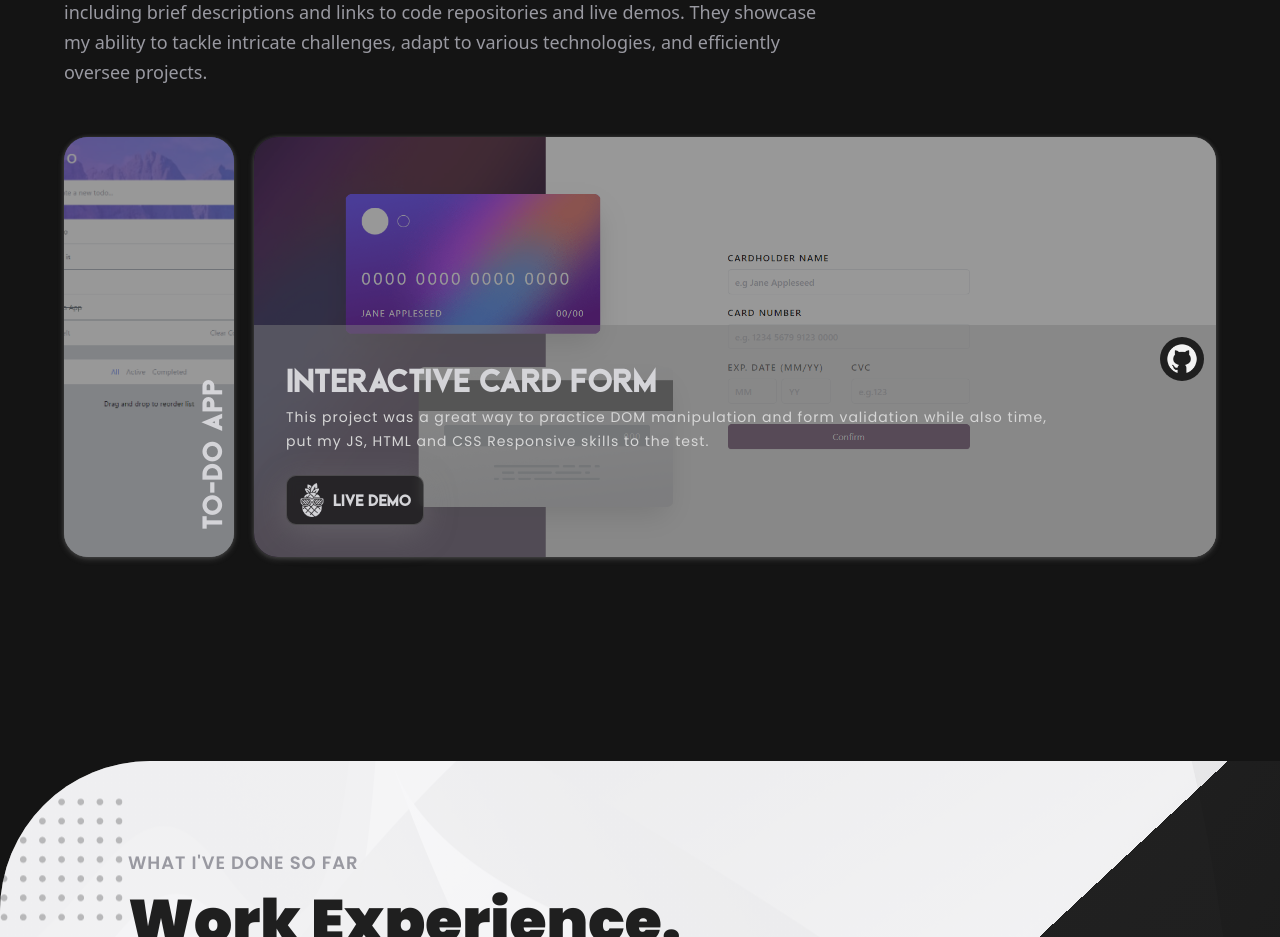
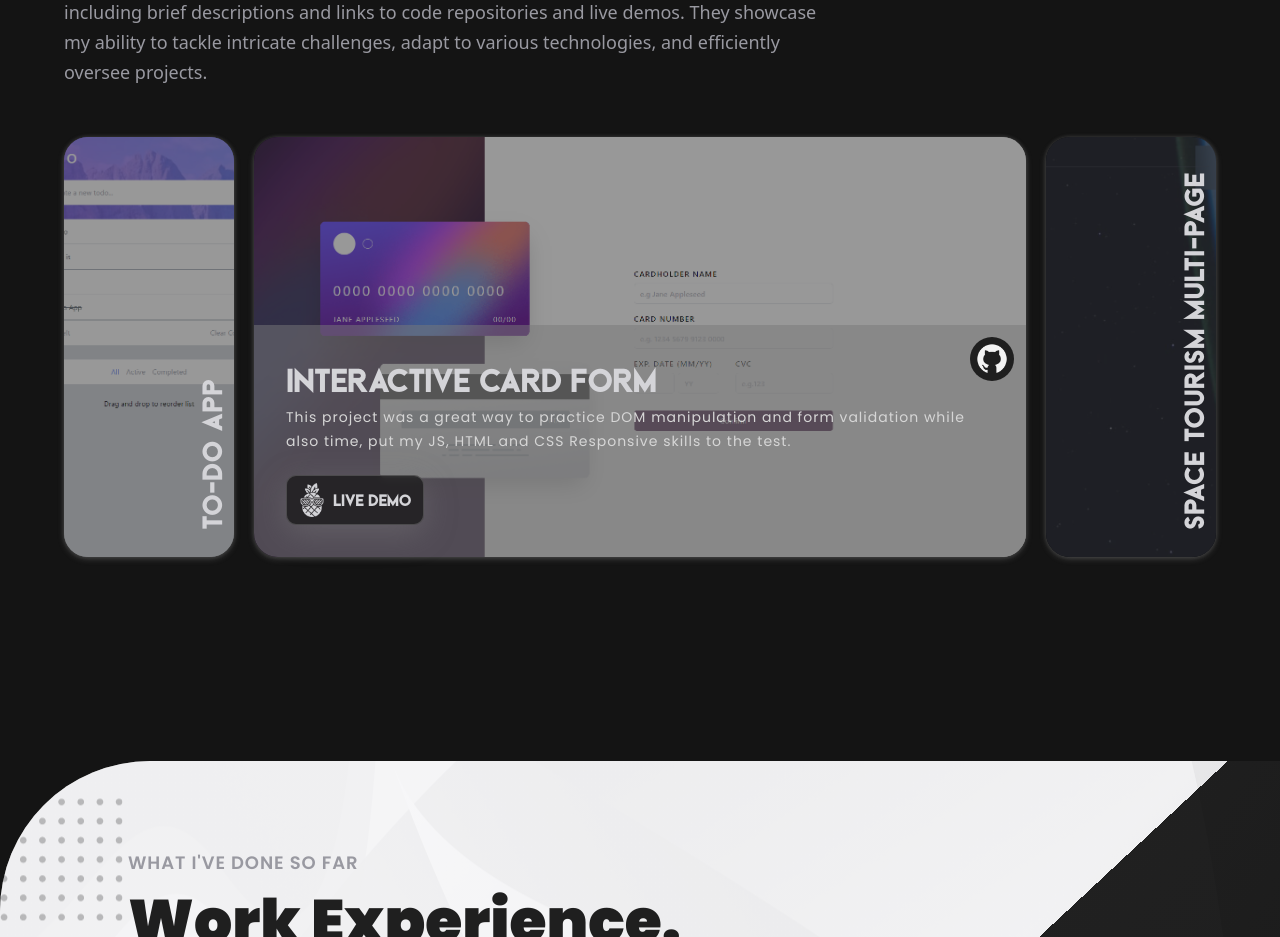
Before and after one commit to sebascs04/Miportafolio, a React (Vite) app: page / in a window 1280 px wide. Shown: the part 2600-3537 px from the top of the page. Built offline with nearby package versions, Linux system fonts and the light colour scheme.

Commit message:
SpaceApp Update

```diff
--- a/src/assets/index.js
+++ b/src/assets/index.js
@@ -47,7 +47,7 @@ import WeGo from './company/WeGo.png';
 
 import TodoApp from './projects/TodoApp.png';
 import CardApp from './projects/CardApp.png'
-
+import SpaceApp from './projects/SpaceApp.png'
 
 export {
   bwmap,
@@ -87,5 +87,6 @@ export {
   ReactN,
   TodoApp,
   CardApp,
+  SpaceApp,
   WeGo,
 };
--- a/src/constants/index.js
+++ b/src/constants/index.js
@@ -15,6 +15,7 @@ import {
   figma,
   CardApp,
   TodoApp,
+  SpaceApp,
   WeGo,
   AngularJS,
   ReactN,
@@ -133,6 +134,14 @@ const projects = [
     image: CardApp,
     repo: 'https://github.com/sebascs04/Frontmentor07',
     demo: 'https://sebascs04.github.io/Frontmentor07/',
+  },
+  {
+    id: 'project-3',
+    name: 'Space tourism multi-page',
+    description: 'This project was one that I liked the most, since I was able to put into practice my knowledge about React Router, Framer Motion, and Responsive Design. I quite liked the space theme, I hope you like it.',
+    image: SpaceApp,
+    repo: 'https://github.com/sebascs04/Frontmentor08',
+    demo: 'https://sebascs04.github.io/Frontmentor08/',
   }
 ];
 
```
Also changed, not shown: src/assets/projects/SpaceApp.png (added), 3 other files (tests, documents, lock files or other folders).
